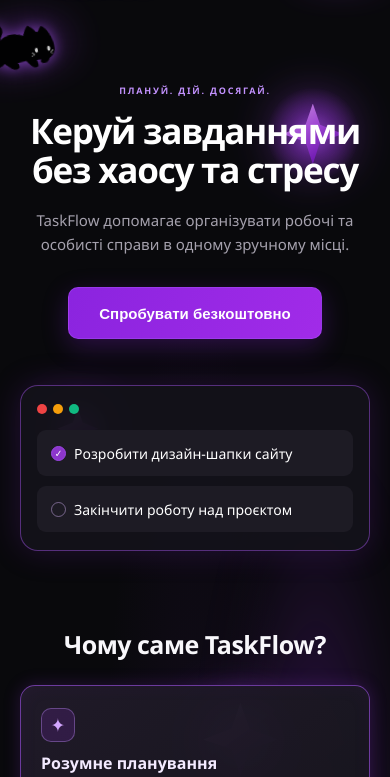
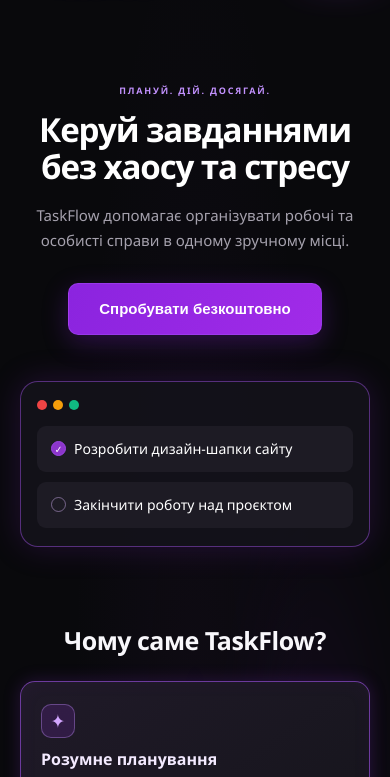
Before and after one commit to PrybutkoNadiia/taskflow-app, a website: page src/ui/public/index.html in a window 390 px wide. Shown: the part 55-832 px from the top of the page. Drawn offline with Linux system fonts and the light colour scheme; no server answers.

Commit message:
Refine landing stars and mobile layout
Co-authored-by: Copilot <223556219+Copilot@users.noreply.github.com>

```diff
--- a/src/ui/public/css/style.css
+++ b/src/ui/public/css/style.css
@@ -1614,10 +1614,12 @@ body.theme-cyberpunk .analytics-number {
 
 .landing-glow::after {
   position: absolute;
-  inset: 17%;
+  inset: 16%;
   background: linear-gradient(145deg, #e4a4ff 4%, #bb55f5 42%, #7915c7 82%);
-  clip-path: polygon(50% 0, 62% 35%, 100% 50%, 62% 63%, 50% 100%, 38% 63%, 0 50%, 38% 35%);
+  clip-path: polygon(50% 0, 61% 36%, 100% 38%, 69% 59%, 79% 100%, 50% 76%, 21% 100%, 31% 59%, 0 38%, 39% 36%);
   content: "";
+  filter: blur(7px);
+  opacity: 0.78;
 }
 
 .landing-glow-one {
@@ -1943,6 +1945,19 @@ body.theme-cyberpunk .analytics-number {
 }
 
 @media (max-width: 600px) {
+  .landing-page {
+    background: radial-gradient(ellipse at 50% 38%, rgba(86, 28, 132, 0.07), transparent 45%), #09090c;
+  }
+
+  .landing-page::before {
+    opacity: 0.32;
+  }
+
+  .landing-glow,
+  .landing-mascot-left {
+    display: none;
+  }
+
   .landing-header,
   .landing-footer {
     width: calc(100% - 40px);
@@ -1963,7 +1978,7 @@ body.theme-cyberpunk .analytics-number {
 
   .landing-page .hero-title {
     max-width: 520px;
-    font-size: clamp(34px, 9vw, 46px);
+    font-size: clamp(31px, 8.5vw, 38px);
   }
 
   .landing-page .hero-subtitle {
```
